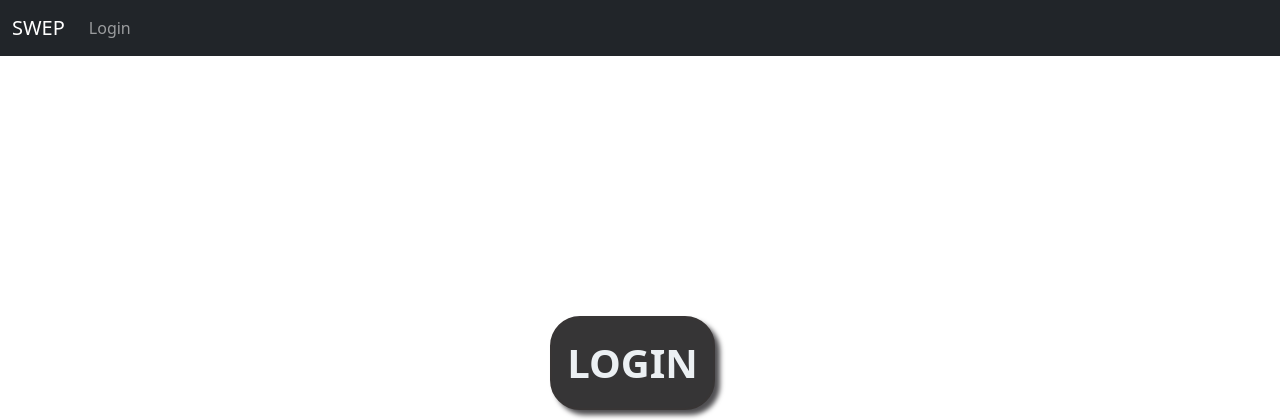
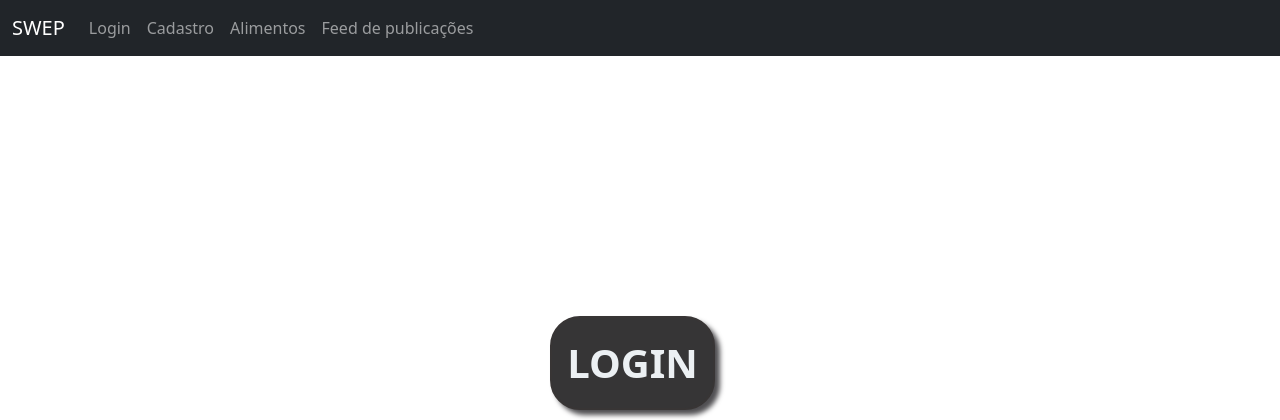
Before and after one commit to grupoSWEP/SWEP, a Django app: page / in a window 1280 px wide. Shown: the top 420 px of the page. Run offline with Django 3.2, Linux system fonts and the light colour scheme.

Commit message:
Update navbar.html

```diff
--- a/swepApp/templates/navbar.html
+++ b/swepApp/templates/navbar.html
@@ -22,16 +22,24 @@
             <a class="nav-link" href="/newRecipe/">Nova receita</a>
           </li>
           <li class="nav-item">
-            <a class="nav-link" href="/indicacoesNutricionais/">Indicações Nutricionais</a>
-          </li>
-          <li class="nav-item">
-            <a class="nav-link" href="/alimentos/">Alimentos</a>
-          </li>
+            <a class="nav-link" href="/indicacoesNutricionais/">Nova indicação nutricional</a>
+
         {% else %}
           <li class="nav-item">
             <a class="nav-link" href="/login/">Login</a>
           </li>
+          <li class="nav-item">
+            <a class="nav-link" href="/cadastro/">Cadastro</a>
+          </li>
         {% endif %}
+      </li>
+      <li class="nav-item">
+        <a class="nav-link" href="/alimentos/">Alimentos</a>
+      </li>
+    </li>
+    <li class="nav-item">
+      <a class="nav-link" href="/feed/">Feed de publicações</a>
+    </li>
         {% if request.user.is_staff %}
         <li class="nav-item">
           <a class="nav-link" href="/admin/">Admin</a>
```
